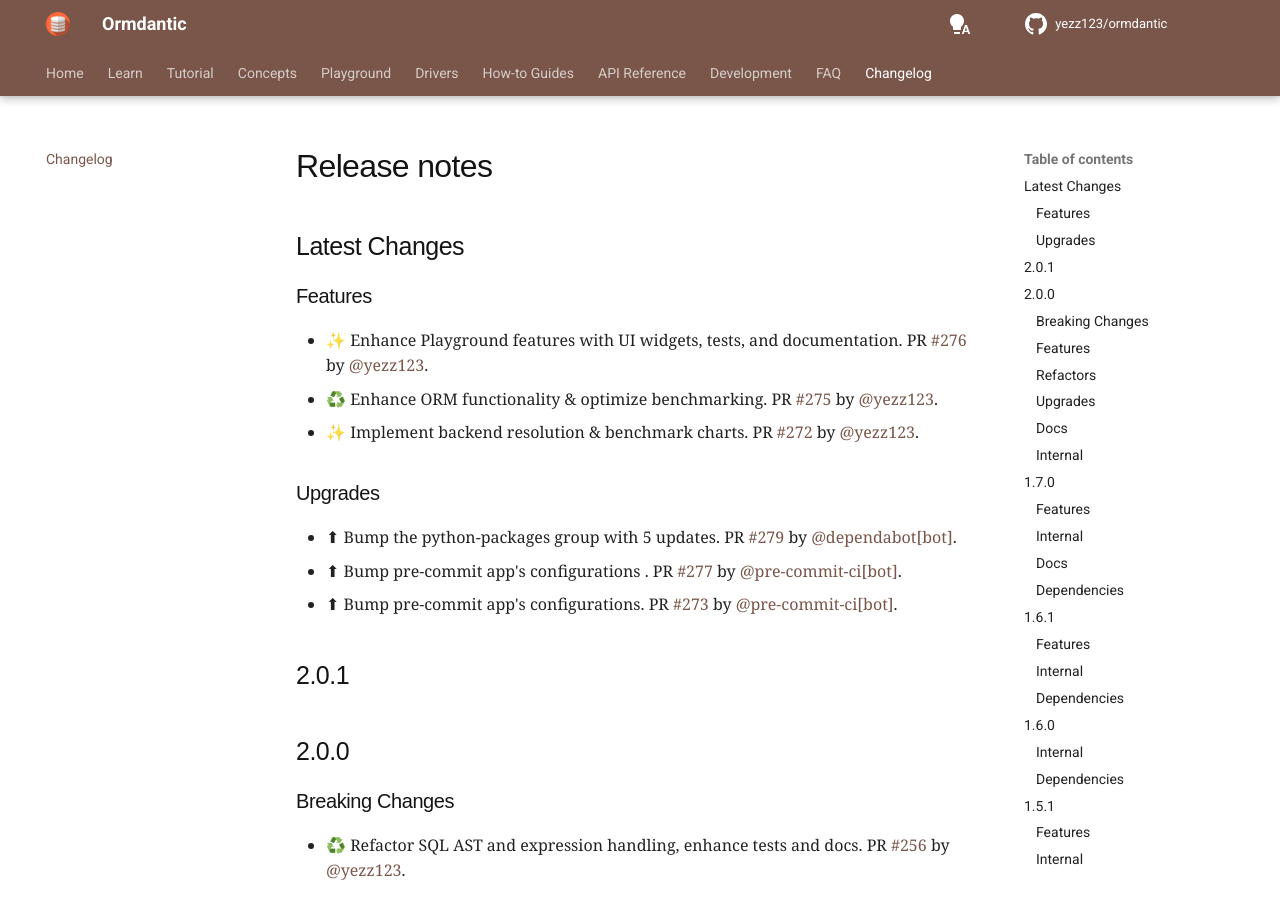
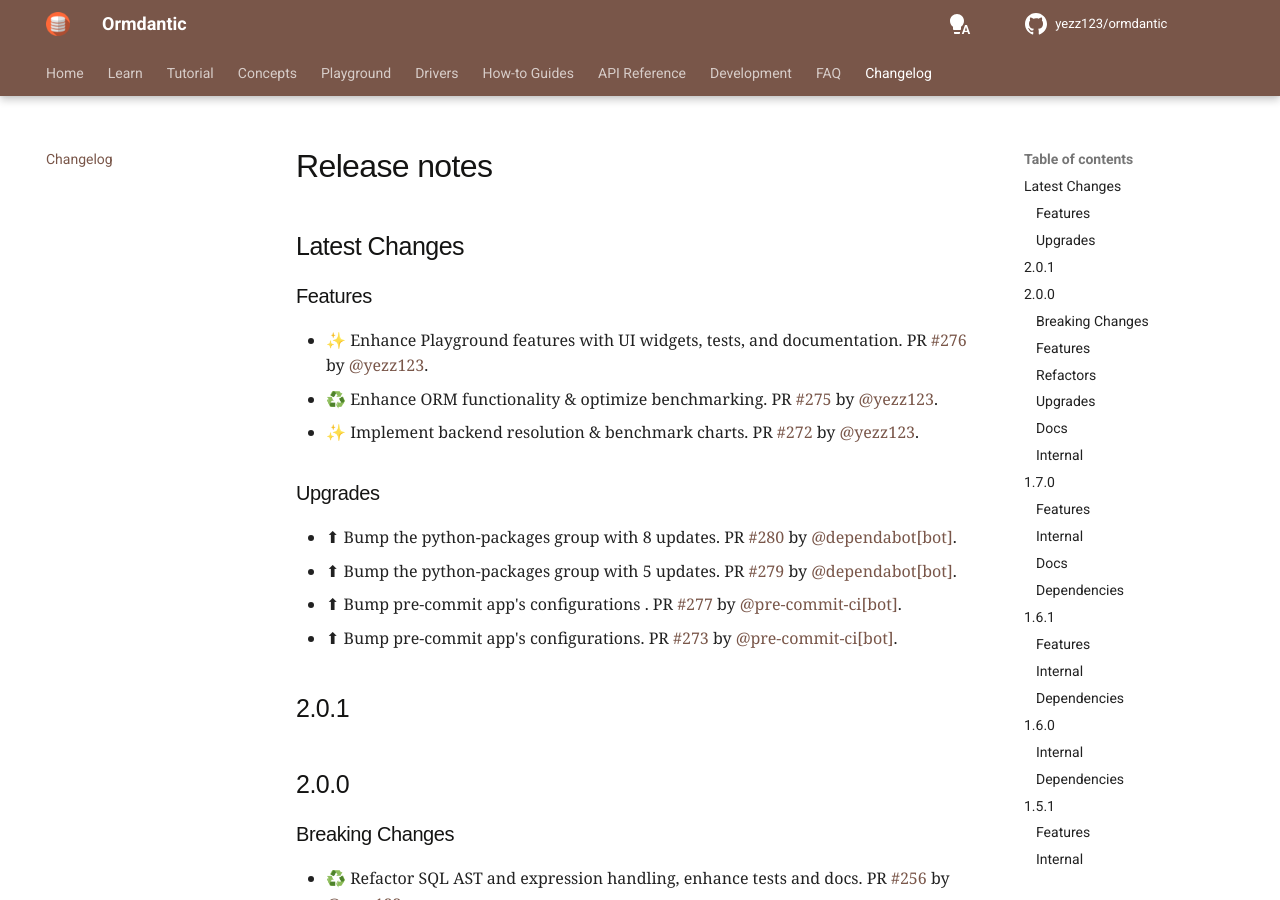
Before and after one commit to yezz123/ormdantic, an MkDocs documentation site: the page built from docs/release.md, in a window 1280 px wide and 900 px high. Built offline with MkDocs 1.6.1 and Material for MkDocs 9.7.7, drawn with Linux system fonts in a browser that asks for light colours; comment, search, counter and statistics services are not loaded.

Commit message:
📝 Update release notes
[skip ci]

```diff
--- a/docs/release.md
+++ b/docs/release.md
@@ -10,6 +10,7 @@
 
 ### Upgrades
 
+* ⬆ Bump the python-packages group with 8 updates. PR [#280](https://github.com/yezz123/ormdantic/pull/280) by [@dependabot[bot]](https://github.com/apps/dependabot).
 * ⬆ Bump the python-packages group with 5 updates. PR [#279](https://github.com/yezz123/ormdantic/pull/279) by [@dependabot[bot]](https://github.com/apps/dependabot).
 * ⬆ Bump pre-commit app's configurations . PR [#277](https://github.com/yezz123/ormdantic/pull/277) by [@pre-commit-ci[bot]](https://github.com/apps/pre-commit-ci).
 - ⬆ Bump pre-commit app's configurations. PR [#273](https://github.com/yezz123/ormdantic/pull/273) by [@pre-commit-ci[bot]](https://github.com/apps/pre-commit-ci).
```
